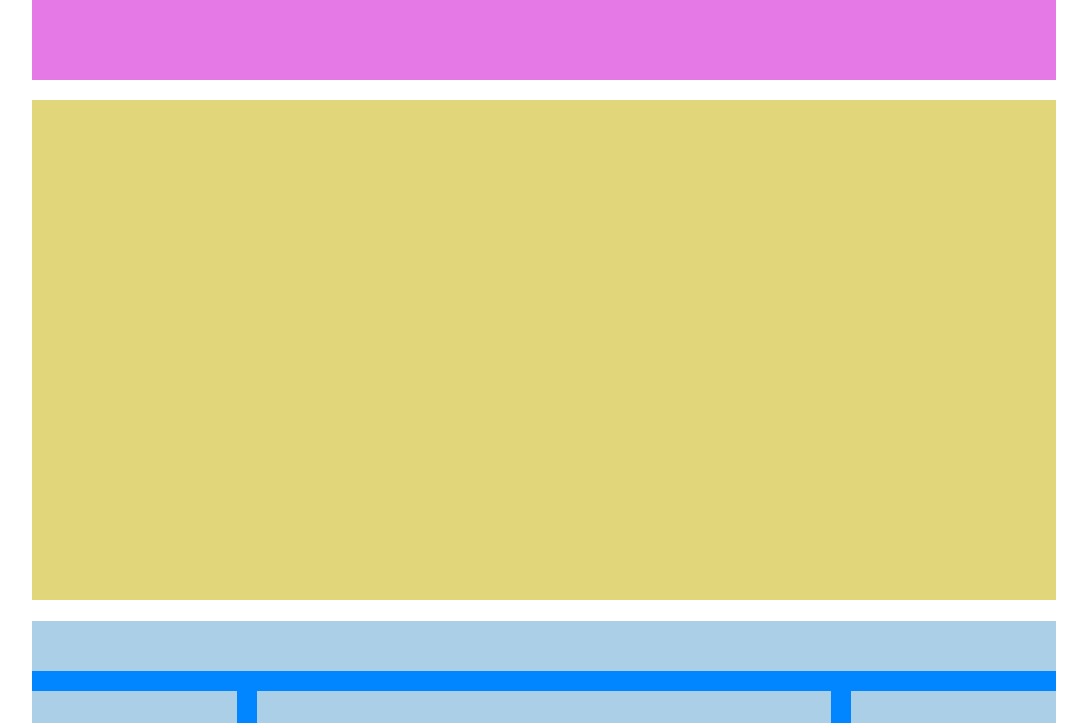
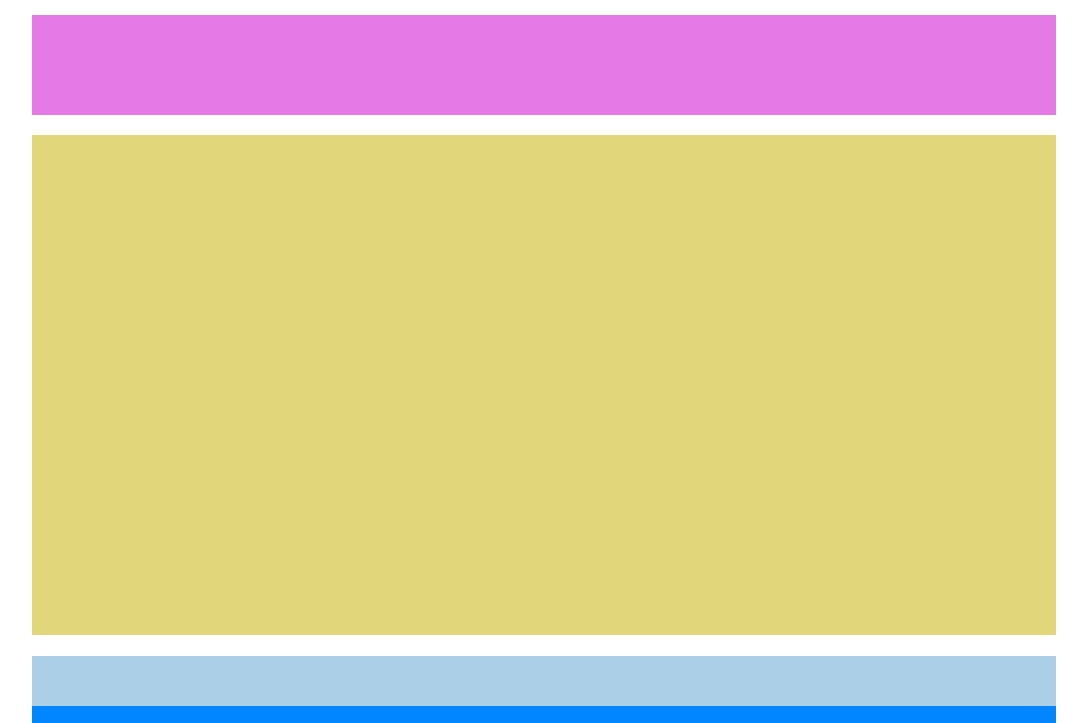
Before and after one commit to GaBBo2278/htmlcss-struttura-wp, a plain HTML site: page index.html in a window 1280 px wide. Shown: the top 723 px of the page, without its empty margins (96-1183 px from the left). Drawn offline with Linux system fonts and the light colour scheme.

Commit message:
Aggiunto margini

```diff
--- a/style.css
+++ b/style.css
@@ -1,9 +1,11 @@
 * {
     box-sizing: border-box;
+    margin: 0;
+    padding: 0;
 }
 
 body{
-    margin: auto;
+    margin: 15px auto;
     width: 80%;
 }
 
@@ -11,7 +13,7 @@ body{
 .heading{
     background-color: #e579e6;
     width: 100%;
-    height: 80px;
+    height: 100px;
 }
 
 /* IMPOSTATO L'ALTEZZA IL COLORE E I MARGINI DELLA SEZIONE */
```
